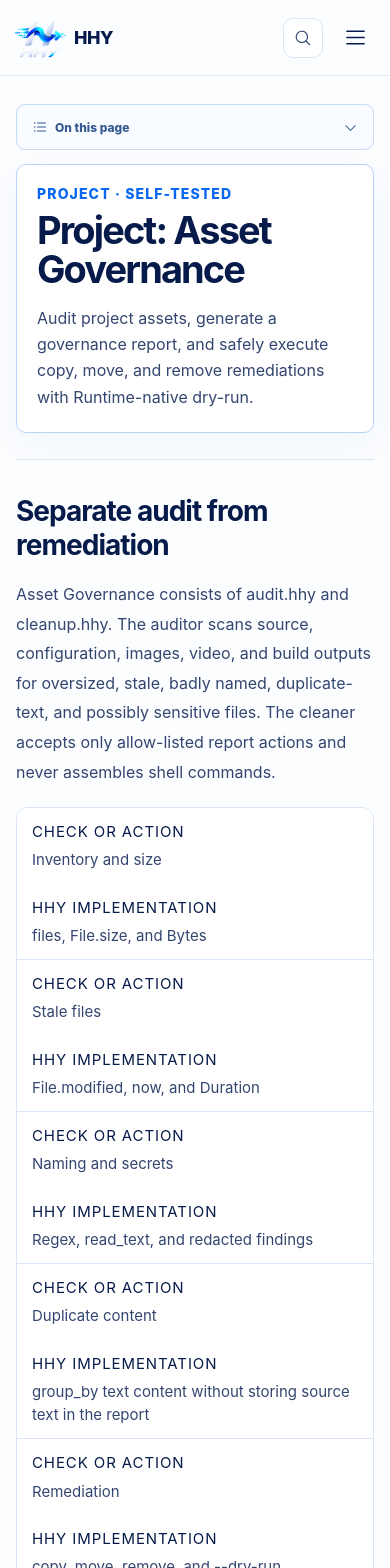
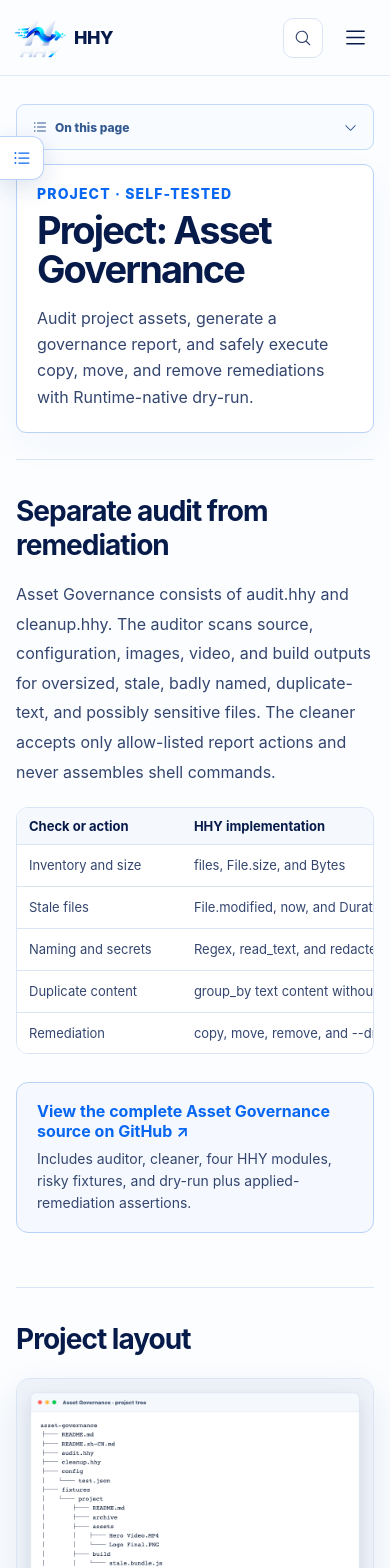
Before and after one commit to hh696-wq/hhy-vm, a Next.js app in the folder website/: page /en/learn/asset-governance-project in a window 390 px wide. Shown: the top 1568 px of the page. Built offline with nearby package versions, Linux system fonts and the light colour scheme.

Commit message:
fix(website): improve mobile navigation and tables

```diff
--- a/website/src/app/globals.css
+++ b/website/src/app/globals.css
@@ -214,6 +214,7 @@ button, input { font: inherit; }
 .docs-sidebar .chapter-toc nav a { gap: 8px; padding: 7px 8px; color: #5f7192; border-left: 2px solid transparent; border-radius: 5px; font-size: 12px; line-height: 1.35; }
 .docs-sidebar .chapter-toc nav a.active { color: var(--blue); border-left-color: var(--blue); background: #eaf2ff; font-weight: 720; }
 .mobile-chapter-toc { display: none; }
+.mobile-manual-toc { display: none; }
 .spec-link { display: block; margin: 18px 12px 0; color: var(--blue); font-size: 13px; font-weight: 700; }
 .print-manual-link { display: flex; align-items: center; gap: 7px; margin: 17px 12px 0; color: var(--blue); font-size: 13px; font-weight: 700; }
 .print-manual-link + .spec-link { margin-top: 10px; }
@@ -610,10 +611,12 @@ button, input { font: inherit; }
   .language-principles { position: static; margin: 30px -28px 0; }
   .project-verification { position: static; margin: 24px -28px 0; }
   .project-output { margin-bottom: 0; }
-  .editorial-grid { grid-template-columns: 1fr; }
+  .editorial-grid { grid-template-columns: minmax(0, 1fr); }
+  .editorial-grid > *, .editorial-stack, .editorial-stack > * { min-width: 0; }
   .community-story { grid-column: auto; }
   .community-story nav { display: flex; }
   .community-story nav > a { border-right: 0; }
+  .platform-proof { margin-bottom: 28px; border: 1px solid var(--line); border-radius: 13px; background: #fff; }
   .release-story { min-height: auto; }
   .release-art { min-height: 190px; }
 }
@@ -638,6 +641,25 @@ button, input { font: inherit; }
   .footer-inner { width: min(100% - 32px, 520px); grid-template-columns: 1fr 1fr; gap: 34px 22px; }
   .chapter-grid { grid-template-columns: 1fr; }
   .docs-sidebar { display: none; }
+  .mobile-manual-toc { display: block; height: 0; margin: 0; }
+  .mobile-manual-toc summary { position: fixed; z-index: 68; top: 136px; left: 0; width: 44px; min-height: 44px; display: flex; align-items: center; justify-content: center; color: var(--blue); border: 1px solid #b9d2f7; border-left: 0; border-radius: 0 12px 12px 0; background: #fff; box-shadow: 0 8px 24px rgba(20, 65, 132, .14); cursor: pointer; list-style: none; }
+  .mobile-manual-toc summary::-webkit-details-marker { display: none; }
+  .mobile-manual-toc summary > strong, .mobile-manual-toc summary > span, .mobile-manual-toc summary > svg:last-child { display: none; }
+  .mobile-manual-toc summary > span { padding: 3px 7px; color: var(--blue); border-radius: 999px; background: #eaf2ff; font-size: 10px; }
+  .mobile-manual-toc summary > svg:last-child { transition: transform .18s ease; }
+  .mobile-manual-toc[open] summary > svg:last-child { transform: rotate(180deg); }
+  .mobile-manual-toc[open]::before { content: ""; position: fixed; z-index: 69; inset: 76px 0 0; background: rgba(7, 27, 75, .28); backdrop-filter: blur(2px); animation: mobile-toc-fade-in .2s ease-out; }
+  .mobile-manual-toc[open] summary { position: fixed; z-index: 71; top: 76px; left: 0; width: min(86vw, 340px); min-height: 58px; border-bottom: 1px solid var(--line); background: #fff; }
+  .mobile-manual-toc[open] summary { justify-content: flex-start; gap: 9px; padding-inline: 14px; color: var(--ink); border: 0; border-radius: 0; box-shadow: none; }
+  .mobile-manual-toc[open] summary > strong, .mobile-manual-toc[open] summary > span, .mobile-manual-toc[open] summary > svg:last-child { display: block; }
+  .mobile-manual-toc[open] summary > span { margin-left: auto; }
+  .mobile-manual-toc nav { position: fixed; z-index: 70; top: 134px; bottom: 0; left: 0; width: min(86vw, 340px); display: flex; flex-direction: column; gap: 2px; overflow-y: auto; padding: 0 8px 18px; background: #fff; box-shadow: 20px 0 46px rgba(7, 27, 75, .2); animation: mobile-toc-slide-in .22s ease-out; }
+  .mobile-manual-toc .docs-nav-group { margin: 13px 10px 4px; }
+  .mobile-manual-toc nav a { display: flex; align-items: center; gap: 10px; padding: 10px; color: var(--muted); border-radius: 7px; font-size: 14px; }
+  .mobile-manual-toc nav a span { color: #9babc6; font: 700 11px/1 var(--font-mono), monospace; }
+  .mobile-manual-toc nav a.active { color: var(--blue); background: #eaf2ff; font-weight: 720; }
+  @keyframes mobile-toc-slide-in { from { transform: translateX(-100%); } to { transform: translateX(0); } }
+  @keyframes mobile-toc-fade-in { from { opacity: 0; } to { opacity: 1; } }
   .mobile-chapter-toc { display: block; margin: 0 0 14px; padding: 7px; }
   .mobile-chapter-toc nav { display: grid; gap: 2px; padding: 4px 0 2px; }
   .mobile-chapter-toc nav a { display: flex; gap: 9px; padding: 9px 10px; color: var(--muted); border-radius: 6px; font-size: 13px; line-height: 1.35; }
@@ -672,13 +694,14 @@ button, input { font: inherit; }
   .evolution-meta { flex-wrap: wrap; }
   .evolution-principles { grid-template-columns: 1fr; }
   .evolution-principles > span { border-top: 1px solid #ccdcf5; border-left: 0; }
-  .doc-table-wrap { overflow: hidden; }
-  .doc-table, .doc-table tbody, .doc-table tr, .doc-table td { display: block; width: 100%; }
-  .doc-table thead { display: none; }
-  .doc-table tr + tr { border-top: 1px solid var(--line); }
-  .doc-table td { padding: 12px 15px; border-top: 0; overflow-wrap: anywhere; }
-  .doc-table td::before { content: attr(data-label); display: block; margin-bottom: 5px; color: var(--ink); font: 750 11px/1.3 var(--font-sans), sans-serif; letter-spacing: .06em; text-transform: uppercase; }
-  .doc-table th:first-child, .doc-table td:first-child { white-space: normal; }
+  .doc-table-wrap { overflow-x: auto; overscroll-behavior-inline: contain; scrollbar-width: thin; -webkit-overflow-scrolling: touch; }
+  .doc-table { width: 100%; min-width: 620px; font-size: 13px; }
+  .doc-table th { padding: 10px 12px; white-space: nowrap; }
+  .doc-table td { padding: 11px 12px; line-height: 1.45; }
+  .doc-table td::before { content: none; }
+  .doc-table th:first-child, .doc-table td:first-child { position: sticky; left: 0; z-index: 1; min-width: 104px; white-space: nowrap; box-shadow: 1px 0 0 var(--line); }
+  .doc-table th:first-child { z-index: 2; background: #f5f8fd; }
+  .doc-table td:first-child { background: #fff; }
   .extension-flow { padding: 20px 14px; }
   .extension-flow-header { display: block; padding-inline: 4px; }
   .extension-flow-header aside { margin-top: 18px; gap: 13px; overflow-x: auto; }
--- a/website/src/components/learn-layout.tsx
+++ b/website/src/components/learn-layout.tsx
@@ -1,4 +1,4 @@
-import { ArrowLeft, ArrowRight, FilePdf, ListBullets } from "@phosphor-icons/react/dist/ssr";
+import { ArrowLeft, ArrowRight, CaretDown, FilePdf, ListBullets } from "@phosphor-icons/react/dist/ssr";
 import Link from "next/link";
 import { Fragment } from "react";
 import type { ReactNode } from "react";
@@ -28,6 +28,10 @@ export function LearnLayout({ language, chapter, children }: { language: Languag
       </Fragment>
     );
   };
+  const renderMobileChapterLink = (item: Chapter) => {
+    const active = chapter?.slug === item.slug;
+    return <Link aria-current={active ? "page" : undefined} className={active ? "active" : ""} href={`/${language}/learn/${item.slug}`} key={item.slug}><span>{String(item.order).padStart(2, "0")}</span>{item.title[language]}</Link>;
+  };
 
   return (
     <main className="docs-shell">
@@ -49,6 +53,21 @@ export function LearnLayout({ language, chapter, children }: { language: Languag
         <Link className="spec-link" href="https://github.com/hh696-wq/hhy-vm/blob/main/docs/HHY_V1.md" target="_blank">{language === "zh" ? `${hhyVersionLabel} 完整规范 ↗` : `Full ${hhyVersionLabel} spec ↗`}</Link>
       </aside>
       <div className="docs-content">
+        <details className="mobile-manual-toc">
+          <summary aria-label={language === "zh" ? "打开全部章节" : "Open all chapters"}><ListBullets size={20} /><strong>{language === "zh" ? "全部章节" : "All chapters"}</strong><span>{manualChapters.length}</span><CaretDown size={16} /></summary>
+          <nav aria-label={language === "zh" ? "完整手册目录" : "Complete manual contents"}>
+            <small className="docs-nav-group">{language === "zh" ? "指南" : "Guide"}</small>
+            {guideChapters.map(renderMobileChapterLink)}
+            <small className="docs-nav-group">{language === "zh" ? "实战项目" : "Project"}</small>
+            {projectChapters.map(renderMobileChapterLink)}
+            <small className="docs-nav-group">{language === "zh" ? "参考" : "Reference"}</small>
+            {referenceChapters.map(renderMobileChapterLink)}
+            <small className="docs-nav-group">{language === "zh" ? "扩展" : "Extensions"}</small>
+            {extensionChapters.map(renderMobileChapterLink)}
+            <small className="docs-nav-group">{language === "zh" ? "路线图" : "Roadmap"}</small>
+            {roadmapChapters.map(renderMobileChapterLink)}
+          </nav>
+        </details>
         {chapter && currentSections.length ? <ChapterToc language={language} mobile sections={currentSections} /> : null}
         {children}
         {chapter ? (
```
